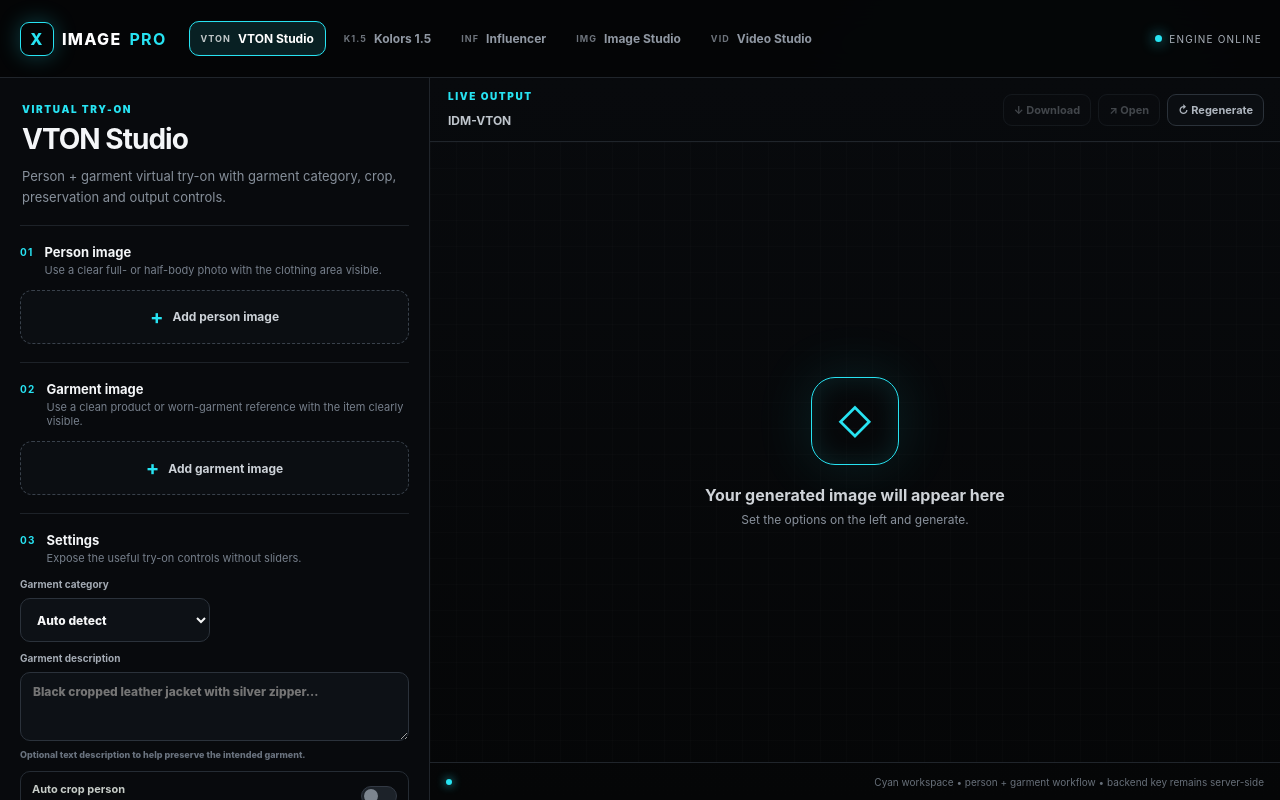
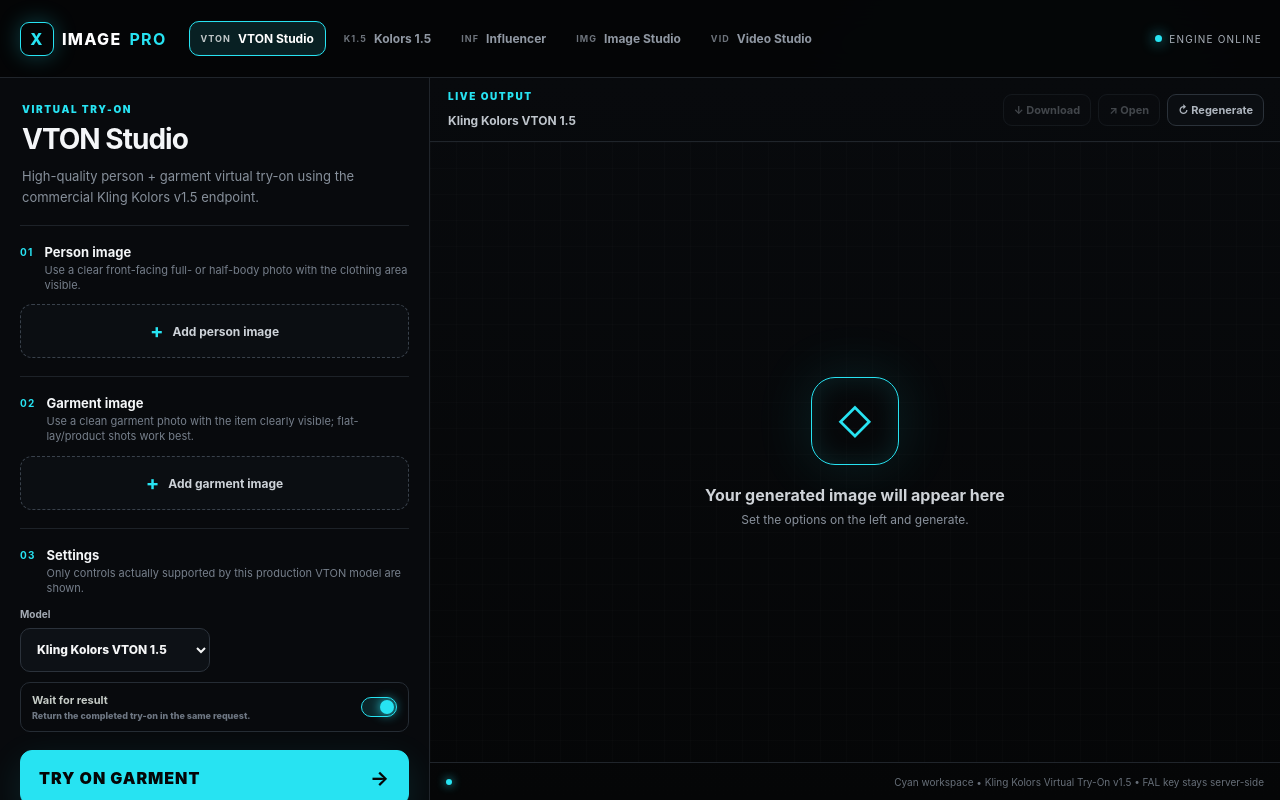
Before and after one commit to xbuildpro/xnanopro, a Next.js app: page /studio/vton in a window 1280 px wide. Built offline with nearby package versions, Linux system fonts and the light colour scheme.

Commit message:
Align VTON controls with Kling Kolors v1.5 schema

```diff
--- a/app/studio/vton/page.js
+++ b/app/studio/vton/page.js
@@ -8,33 +8,24 @@
   accent: "cyan",
   kicker: "VIRTUAL TRY-ON",
   title: "VTON Studio",
-  description: "Person + garment virtual try-on with garment category, crop, preservation and output controls.",
-  modelLabel: "IDM-VTON",
+  description: "High-quality person + garment virtual try-on using the commercial Kling Kolors v1.5 endpoint.",
+  modelLabel: "Kling Kolors VTON 1.5",
   glyph: "◇",
   endpoint: "/api/vton",
   requiresPrompt: false,
   showPrompt: false,
   uploadGroups: [
-    { key: "person", label: "Person image", copy: "Use a clear full- or half-body photo with the clothing area visible.", max: 1, multiple: false, required: true, button: "Add person image" },
-    { key: "garment", label: "Garment image", copy: "Use a clean product or worn-garment reference with the item clearly visible.", max: 1, multiple: false, required: true, button: "Add garment image" },
+    { key: "person", label: "Person image", copy: "Use a clear front-facing full- or half-body photo with the clothing area visible.", max: 1, multiple: false, required: true, button: "Add person image" },
+    { key: "garment", label: "Garment image", copy: "Use a clean garment photo with the item clearly visible; flat-lay/product shots work best.", max: 1, multiple: false, required: true, button: "Add garment image" },
   ],
   fields: [
-    { key: "category", label: "Garment category", default: "auto", options: [
-      { value: "auto", label: "Auto detect" },
-      { value: "upper_body", label: "Upper body" },
-      { value: "lower_body", label: "Lower body" },
-      { value: "dresses", label: "Dress / full body" },
+    { key: "model", label: "Model", default: "kling-v1.5-kolors", options: [
+      { value: "kling-v1.5-kolors", label: "Kling Kolors VTON 1.5" },
     ] },
-    { key: "garmentDescription", label: "Garment description", type: "textarea", span: 2, rows: 3, default: "", placeholder: "Black cropped leather jacket with silver zipper…", help: "Optional text description to help preserve the intended garment." },
-    { key: "crop", label: "Auto crop person", type: "toggle", default: false, help: "Allow the model to crop/normalize the person image when useful." },
-    { key: "preservePose", label: "Preserve pose", type: "toggle", default: true, help: "Prefer the original pose and body proportions." },
-    { key: "preserveFace", label: "Preserve face / identity", type: "toggle", default: true, help: "Keep the subject recognizably the same." },
-    { key: "seed", label: "Seed", type: "number", default: "", min: 0, step: 1, help: "Leave blank for random." },
-    { key: "count", label: "Outputs", default: "1", options: ["1","2","4"] },
-    { key: "outputFormat", label: "Output format", default: "png", options: ["png","jpeg"] },
+    { key: "syncMode", label: "Wait for result", type: "toggle", default: true, help: "Return the completed try-on in the same request." },
   ],
-  settingsHelp: "Expose the useful try-on controls without sliders.",
-  footerNote: "Cyan workspace • person + garment workflow • backend key remains server-side",
+  settingsHelp: "Only controls actually supported by this production VTON model are shown.",
+  footerNote: "Cyan workspace • Kling Kolors Virtual Try-On v1.5 • FAL key stays server-side",
   cta: "TRY ON GARMENT",
 };
 
```
